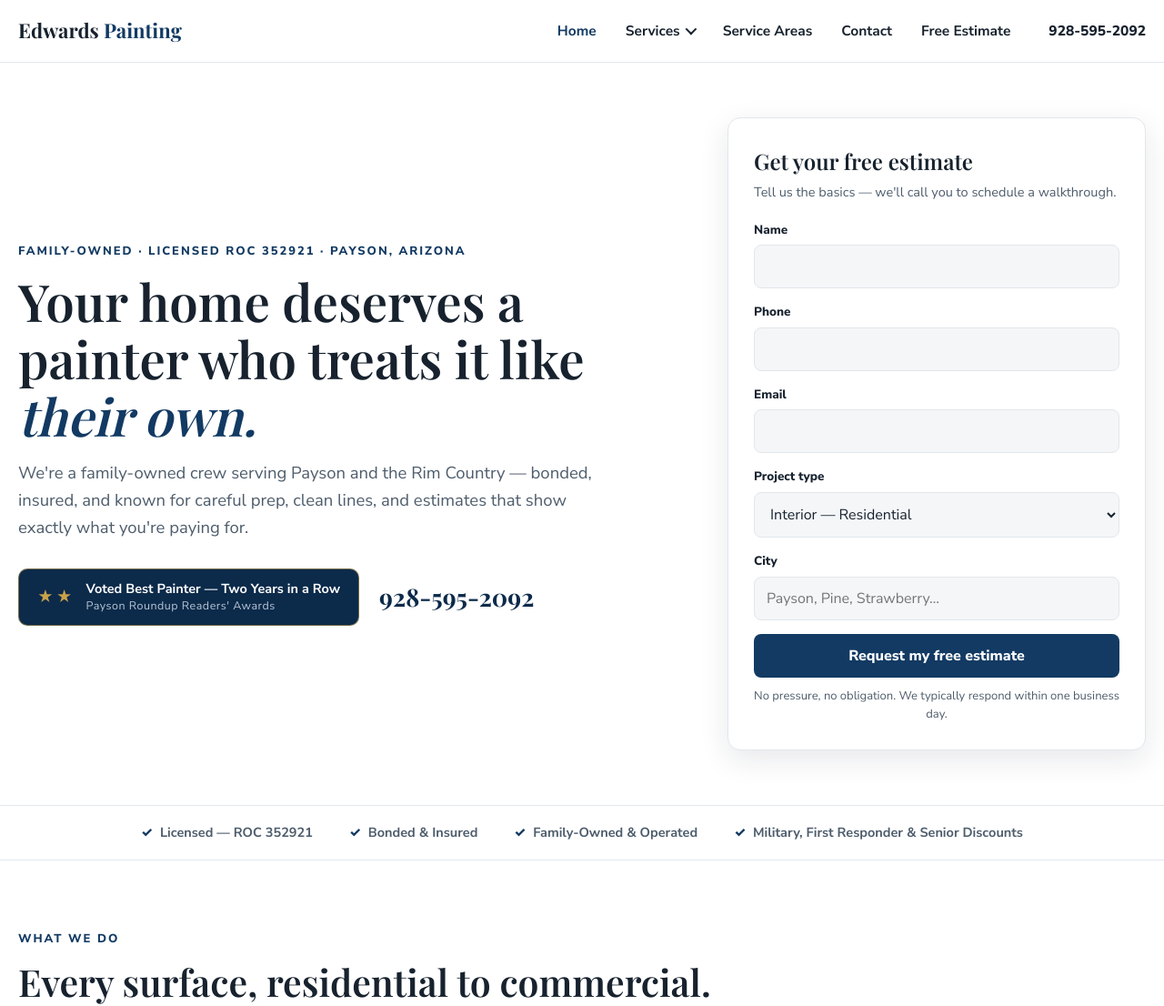
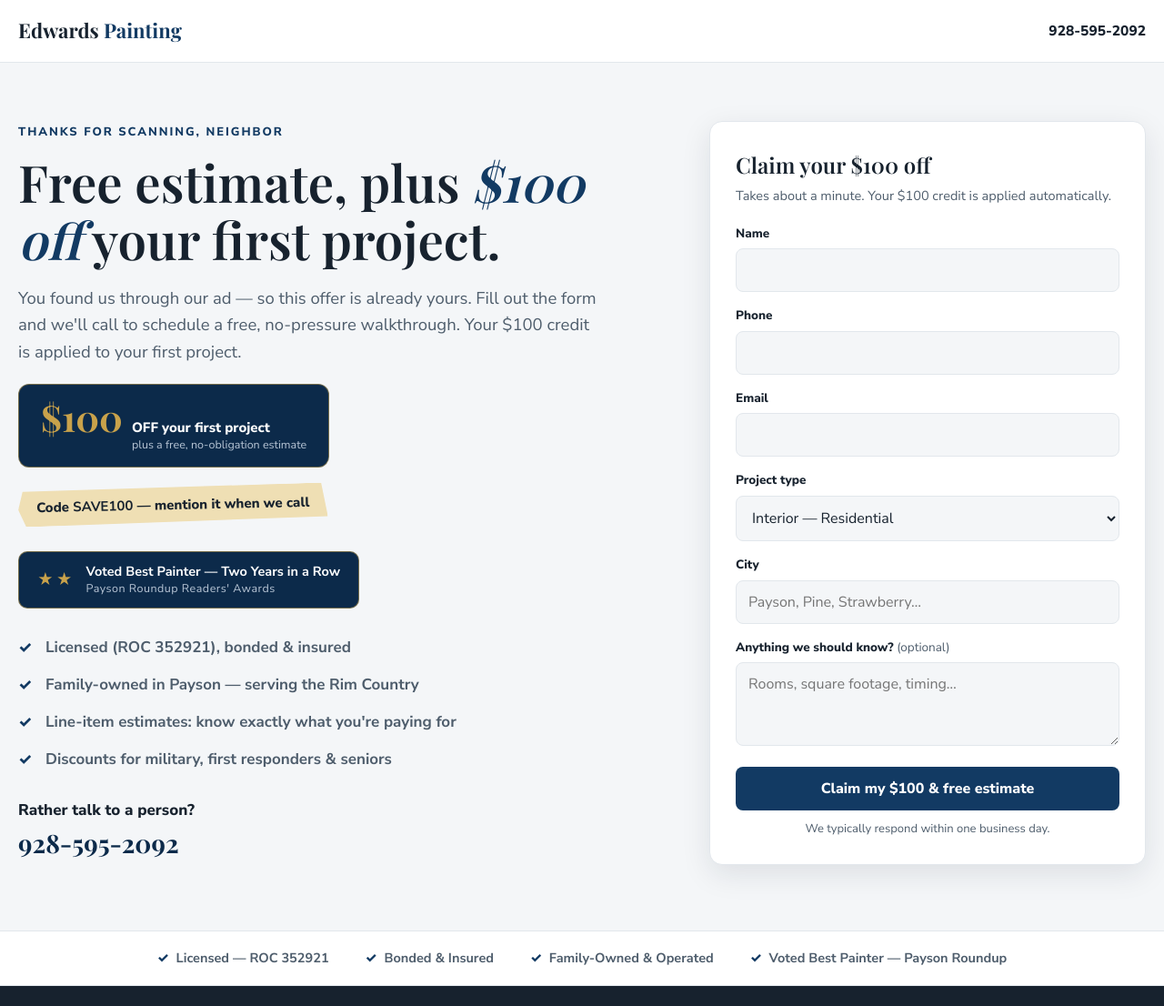
Before and after one commit to jedwardsaz/edwardspainting, a plain HTML site: page index.html in a window 1280 px wide. Shown: the top 1106 px of the page at 91% size. Drawn offline with nearby package versions, Linux system fonts and the light colour scheme; a web font is replaced by a local one.

Commit message:
Add files via upload

```diff
--- a/index.html
+++ b/index.html
@@ -3,76 +3,137 @@
 <head>
 <meta charset="UTF-8">
 <meta name="viewport" content="width=device-width, initial-scale=1.0">
-<title>Edwards Painting — Payson, AZ Painters | Residential &amp; Commercial</title>
-<meta name="description" content="Family-owned painting company in Payson, Arizona. Voted Best Painter two years in a row by the Payson Roundup. Residential, light commercial, repaints, new construction, and epoxy flooring. Free estimates.">
+<title>Free Estimate + $100 Off — Edwards Painting, Payson AZ</title>
+<meta name="description" content="You scanned our ad — claim your free estimate plus $100 off your first project with Edwards Painting in Payson, AZ. Voted Best Painter two years running.">
 <link rel="preconnect" href="https://fonts.googleapis.com">
 <link rel="preconnect" href="https://fonts.gstatic.com" crossorigin>
 <link href="https://fonts.googleapis.com/css2?family=Playfair+Display:ital,wght@0,500;0,600;0,700;1,500;1,600&family=Nunito+Sans:wght@400;700;800&display=swap" rel="stylesheet">
+<!-- shared files live one level up because this page sits in /100offad/ -->
 <link rel="stylesheet" href="styles.css">
+<style>
+  .landing-hero {
+    background: var(--gray);
+    padding: 64px 20px 72px;
+    min-height: calc(100vh - 69px); /* fill the screen below the header */
+    display: flex;
+    align-items: center;
+  }
+  .landing-grid {
+    max-width: 1500px; margin: 0 auto; width: 100%;
+    display: grid; grid-template-columns: 1.2fr 480px; gap: 80px; align-items: center;
+  }
+  @media (max-width: 900px) {
+    .landing-hero { min-height: 0; padding: 44px 20px 56px; }
+    .landing-grid { grid-template-columns: 1fr; gap: 36px; }
+    .landing-grid form { order: -1; } /* form first on phones */
+  }
+
+  /* $100-off badge — the offer is the star of this page */
+  .offer-badge {
+    display: inline-flex;
+    align-items: baseline;
+    gap: 10px;
+    background: var(--navy-deep);
+    color: #fff;
+    border: 1px solid rgba(201,162,75,0.55);
+    border-radius: 12px;
+    padding: 16px 24px;
+    margin: 20px 0 6px;
+  }
+  .offer-badge .amt {
+    font-family: var(--display);
+    font-weight: 700;
+    font-size: 40px;
+    color: var(--gold);
+    line-height: 1;
+  }
+  .offer-badge .amt-label { font-weight: 800; font-size: 15px; line-height: 1.3; }
+  .offer-badge .amt-label small { display:block; font-weight:400; color:#B8C6D6; font-size:12.5px; }
+
+  .promo-tape {
+    display: inline-block;
+    background: #EFDFB4;
+    color: var(--ink);
+    font-weight: 800;
+    font-size: 15px;
+    padding: 9px 20px;
+    transform: rotate(-1.2deg);
+    clip-path: polygon(1.5% 8%, 98% 0%, 100% 88%, 2.5% 100%, 0% 55%);
+    margin: 14px 0 6px;
+  }
+  .mini-points { list-style: none; margin-top: 22px; }
+  .mini-points li { padding: 7px 0 7px 30px; position: relative; font-weight: 700; color: var(--ink-soft); }
+  .mini-points li::before {
+    content: "✓"; position: absolute; left: 0; top: 7px;
+    color: var(--navy); font-weight: 800;
+  }
+</style>
 </head>
-<body>
+<body id="top">
 
+<!-- Slim header: no full nav, so scanners stay focused on the offer -->
 <header class="site-header">
   <div class="header-inner">
-    <a class="logo" href="index.html">Edwards <span>Painting</span></a>
-    <button class="nav-toggle" aria-label="Open menu" aria-expanded="false"><span class="bars"></span></button>
-    <nav class="main-nav" aria-label="Main">
-      <a href="index.html" aria-current="page">Home</a>
-      <div class="nav-drop">
-        <button aria-expanded="false" aria-haspopup="true">Services <span class="caret" aria-hidden="true"></span></button>
-        <div class="drop-menu">
-          <a href="residential.html">Residential<small>Interior, exterior, repaints, epoxy</small></a>
-          <a href="commercial.html">Commercial<small>Light commercial &amp; new construction</small></a>
-        </div>
-      </div>
-      <a href="index.html#areas">Service Areas</a>
-      <a href="index.html#contact">Contact</a>
-      <a class="btn btn-primary btn-sm header-cta" href="100offad/">Free Estimate</a>
-    </nav>
-    <a class="header-phone" href="tel:9285952092">928-595-2092</a>
+    <a class="logo" href="#top">Edwards <span>Painting</span></a>
+    <a class="header-phone" href="tel:9285952092" style="margin-left:auto; display:block;">928-595-2092</a>
   </div>
 </header>
 
 <main>
 
-<!-- ============ HERO: text left, estimate form right ============ -->
-<section class="home-hero" id="top">
-  <div class="wrap hero-grid">
-    <div class="hero-copy">
-      <p class="eyebrow">Family-Owned · Licensed ROC 352921 · Payson, Arizona</p>
-      <h1>Your home deserves a painter who treats it like <em>their own.</em></h1>
-      <p class="lead">We're a family-owned crew serving Payson and the Rim Country — bonded, insured, and known for careful prep, clean lines, and estimates that show exactly what you're paying for.</p>
-      <div class="hero-meta">
+<section class="landing-hero">
+  <div class="landing-grid">
+    <div>
+      <p class="eyebrow">Thanks for scanning, neighbor</p>
+      <h1>Free estimate, plus <em>$100 off</em> your first project.</h1>
+      <p class="lead">You found us through our ad — so this offer is already yours. Fill out the form and we'll call to schedule a free, no-pressure walkthrough. Your $100 credit is applied to your first project.</p>
+
+      <div class="offer-badge">
+        <span class="amt">$100</span>
+        <span class="amt-label">OFF your first project<small>plus a free, no-obligation estimate</small></span>
+      </div>
+      <br>
+      <span class="promo-tape">Code <strong>SAVE100</strong> — mention it when we call</span>
+
+      <div style="margin-top:24px;">
         <div class="award-plate">
           <span class="stars" aria-hidden="true">★★</span>
           <span class="award-text">Voted Best Painter — Two Years in a Row<small>Payson Roundup Readers' Awards</small></span>
         </div>
-        <a class="hero-phone" href="tel:9285952092">928-595-2092</a>
-      </div>
       </div>
 
-    <!-- Estimate form: sits in the hero on desktop, above the fold -->
-    <div class="hero-form" id="contact">
+      <ul class="mini-points">
+        <li>Licensed (ROC 352921), bonded &amp; insured</li>
+        <li>Family-owned in Payson — serving the Rim Country</li>
+        <li>Line-item estimates: know exactly what you're paying for</li>
+        <li>Discounts for military, first responders &amp; seniors</li>
+      </ul>
+
+      <p style="margin-top:22px; font-weight:800;">Rather talk to a person?</p>
+      <p><a href="tel:9285952092" style="font-family:var(--display); font-size:28px; font-weight:700; text-decoration:none; color:var(--navy-deep);">928-595-2092</a></p>
+    </div>
+
     <form class="form-card lead-form" novalidate>
-        <h3>Get your free estimate</h3>
-        <p class="form-sub">Tell us the basics — we'll call you to schedule a walkthrough.</p>
-        <input type="hidden" name="source" value="home-hero">
+      <h3>Claim your $100 off</h3>
+      <p class="form-sub">Takes about a minute. Your $100 credit is applied automatically.</p>
+      <input type="hidden" name="source" value="qr-100off">
+      <input type="hidden" name="promo" value="SAVE100">
       <p class="hp-field" aria-hidden="true"><label>Leave this field empty<input type="text" name="company_website" tabindex="-1" autocomplete="off"></label></p>
       <div class="field">
-          <label for="hf-name">Name</label>
-          <input id="hf-name" name="name" type="text" autocomplete="name" required>
+        <label for="lf-name">Name</label>
+        <input id="lf-name" name="name" type="text" autocomplete="name" required>
       </div>
       <div class="field">
-          <label for="hf-phone">Phone</label>
-          <input id="hf-phone" name="phone" type="tel" autocomplete="tel" required>
+        <label for="lf-phone">Phone</label>
+        <input id="lf-phone" name="phone" type="tel" autocomplete="tel" required>
       </div>
       <div class="field">
-          <label for="hf-email">Email</label>
-          <input id="hf-email" name="email" type="email" autocomplete="email">
+        <label for="lf-email">Email</label>
+        <input id="lf-email" name="email" type="email" autocomplete="email">
       </div>
       <div class="field">
-          <label for="hf-project">Project type</label>
-          <select id="hf-project" name="project">
+        <label for="lf-project">Project type</label>
+        <select id="lf-project" name="project">
           <option>Interior — Residential</option>
           <option>Exterior — Residential</option>
           <option>Interior — Light Commercial</option>
@@ -84,17 +145,20 @@
         </select>
       </div>
       <div class="field">
-          <label for="hf-city">City</label>
-          <input id="hf-city" name="city" type="text" list="area-cities" placeholder="Payson, Pine, Strawberry…">
+        <label for="lf-city">City</label>
+        <input id="lf-city" name="city" type="text" list="area-cities" placeholder="Payson, Pine, Strawberry…">
         <datalist id="area-cities">
           <option value="Payson"><option value="Pine"><option value="Strawberry"><option value="Happy Jack">
         </datalist>
       </div>
-        <button class="btn btn-primary" type="submit">Request my free estimate</button>
+      <div class="field">
+        <label for="lf-message">Anything we should know? <span style="font-weight:400; color:var(--ink-soft);">(optional)</span></label>
+        <textarea id="lf-message" name="message" rows="3" placeholder="Rooms, square footage, timing…"></textarea>
+      </div>
+      <button class="btn btn-primary" type="submit">Claim my $100 &amp; free estimate</button>
       <p class="form-success" role="status">Thanks — your request is on its way. We'll be in touch shortly.</p>
-        <p class="form-note">No pressure, no obligation. We typically respond within one business day.</p>
+      <p class="form-note">We typically respond within one business day.</p>
     </form>
-    </div>
   </div>
 </section>
 
@@ -103,93 +167,9 @@
     <span>Licensed — ROC 352921</span>
     <span>Bonded &amp; Insured</span>
     <span>Family-Owned &amp; Operated</span>
-    <span>Military, First Responder &amp; Senior Discounts</span>
+    <span>Voted Best Painter — Payson Roundup</span>
   </div>
 </div>
-
-<!-- ============ SERVICES (full width) ============ -->
-<section>
-  <div class="wrap">
-      <div id="services">
-        <p class="eyebrow">What we do</p>
-        <h2>Every surface, residential to commercial.</h2>
-        <p class="lead">Pick a card to see the full scope — or tell us about the job and we'll point you the right way.</p>
-        <div class="chip-grid">
-          <a class="chip" href="residential.html#interior">
-            <div class="chip-swatch"><span class="chip-code">EP-101 · RESIDENTIAL</span></div>
-            <div class="chip-body"><h3>Interior Painting</h3><p>Walls, ceilings, and trim with crisp lines — floors and furniture protected like they're ours.</p><span class="chip-link">Residential interior →</span></div>
-          </a>
-          <a class="chip" href="residential.html#exterior">
-            <div class="chip-swatch s2"><span class="chip-code">EP-102 · RESIDENTIAL</span></div>
-            <div class="chip-body"><h3>Exterior Painting</h3><p>Prep, prime, and products built for the Rim Country's sun, snow, and monsoons.</p><span class="chip-link">Residential exterior →</span></div>
-          </a>
-          <a class="chip" href="commercial.html#interior">
-            <div class="chip-swatch s3"><span class="chip-code">EP-201 · COMMERCIAL</span></div>
-            <div class="chip-body"><h3>Light Commercial Interior</h3><p>Offices, storefronts, and rentals — scheduled around your business hours.</p><span class="chip-link">Commercial interior →</span></div>
-          </a>
-          <a class="chip" href="commercial.html#exterior">
-            <div class="chip-swatch s4"><span class="chip-code">EP-202 · COMMERCIAL</span></div>
-            <div class="chip-body"><h3>Light Commercial Exterior</h3><p>Curb appeal that holds up — durable coatings for storefronts and multi-unit buildings.</p><span class="chip-link">Commercial exterior →</span></div>
-          </a>
-          <a class="chip" href="residential.html#repaints">
-            <div class="chip-swatch s5"><span class="chip-code">EP-301 · BOTH</span></div>
-            <div class="chip-body"><h3>Repaints &amp; New Construction</h3><p>From refreshing a lived-in home to first coats on brand-new builds.</p><span class="chip-link">See the details →</span></div>
-          </a>
-          <a class="chip" href="residential.html#epoxy">
-            <div class="chip-swatch s6"><span class="chip-code">EP-401 · FLOORS</span></div>
-            <div class="chip-body"><h3>Epoxy Flooring</h3><p>Tough, seamless, easy-to-clean floors for garages, shops, and workspaces.</p><span class="chip-link">Epoxy options →</span></div>
-          </a>
-        </div>
-      </div>
-  </div>
-</section>
-
-<!-- ============ PROCESS (full width) ============ -->
-<section class="gray">
-  <div class="wrap">
-    <p class="eyebrow">How we work</p>
-    <h2>No surprises. Just a job done the way we'd want it at our own house.</h2>
-    <p class="lead">A lot of what makes a paint job last happens before the first coat goes on.</p>
-    <div class="steps">
-      <div class="step"><h3>Walkthrough &amp; detailed estimate</h3><p>A line-item scope — surfaces, prep, products, timeline — so you know exactly what's included.</p></div>
-      <div class="step"><h3>Protect &amp; prep</h3><p>Furniture covered, floors masked, surfaces washed, sanded, patched, and primed. The step cheap bids skip.</p></div>
-      <div class="step"><h3>Paint</h3><p>Quality products, clean cut lines, and a job site tidied at the end of every day.</p></div>
-      <div class="step"><h3>Final walkthrough</h3><p>We don't call it done until you'd recommend us to your neighbor.</p></div>
-    </div>
-  </div>
-</section>
-
-<!-- ============ SERVICE AREAS ============ -->
-<section id="areas">
-  <div class="wrap areas-grid">
-    <div>
-      <p class="eyebrow">Where we work</p>
-      <h2>Proudly serving the Rim Country.</h2>
-      <p class="lead">Based in Payson and working across Northern Arizona's high country.</p>
-      <div class="city-chips">
-        <span>Payson</span>
-        <span>Pine</span>
-        <span>Strawberry</span>
-        <span>Happy Jack</span>
-        <span>Surrounding Northern Arizona Areas</span>
-      </div>
-    </div>
-    <div class="map-frame">
-      <iframe title="Edwards Painting service area map — Payson, Arizona and the Rim Country"
-        src="https://maps.google.com/maps?q=Payson,+AZ&z=9&output=embed"
-        loading="lazy" referrerpolicy="no-referrer-when-downgrade" allowfullscreen></iframe>
-    </div>
-  </div>
-</section>
-
-<!-- ============ CTA BAND ============ -->
-<section class="cta-band">
-  <div class="wrap">
-    <h2>Ready for a fresh coat?</h2>
-    <p>Free estimates, honest scopes, and an award-winning crew that shows up when we say we will.</p>
-    <a class="btn btn-primary" style="background:#fff; color:var(--navy-deep);" href="100offad/">Get your free estimate</a>
-  </div>
-</section>
 
 </main>
 
@@ -197,14 +177,8 @@
   <div class="footer-inner">
     <div>
       <p class="brand">Edwards Painting LLC</p>
-      <p class="fine">Family-owned and operated in Payson, Arizona.<br>Licensed (ROC 352921) · Bonded · Insured<br>Voted Best Painter two years running — Payson Roundup</p>
+      <p class="fine">Family-owned and operated in Payson, Arizona.<br>Licensed (ROC 352921) · Bonded · Insured</p>
     </div>
-    <nav aria-label="Footer">
-      <a href="residential.html">Residential Services</a>
-      <a href="commercial.html">Commercial Services</a>
-      <a href="index.html#areas">Service Areas</a>
-      <a href="100offad/">Free Estimate</a>
-    </nav>
     <div class="fine">
       <a href="tel:9285952092">928-595-2092</a><br>
       <a href="mailto:edwardspaintingaz@gmail.com">edwardspaintingaz@gmail.com</a><br>
@@ -213,12 +187,7 @@
   </div>
 </footer>
 
-<!-- Mobile sticky action bar -->
-<div class="sticky-bar">
-  <a class="btn btn-ghost" href="tel:9285952092">Call Now</a>
-  <a class="btn btn-primary" href="100offad/">Free Estimate</a>
-</div>
-
+<!-- shared script lives one level up -->
 <script src="site.js"></script>
 </body>
 </html>
```
Also changed, not shown: home.html (added, +224 -0 lines). Lines whose indentation alone changed are shown as unchanged.
